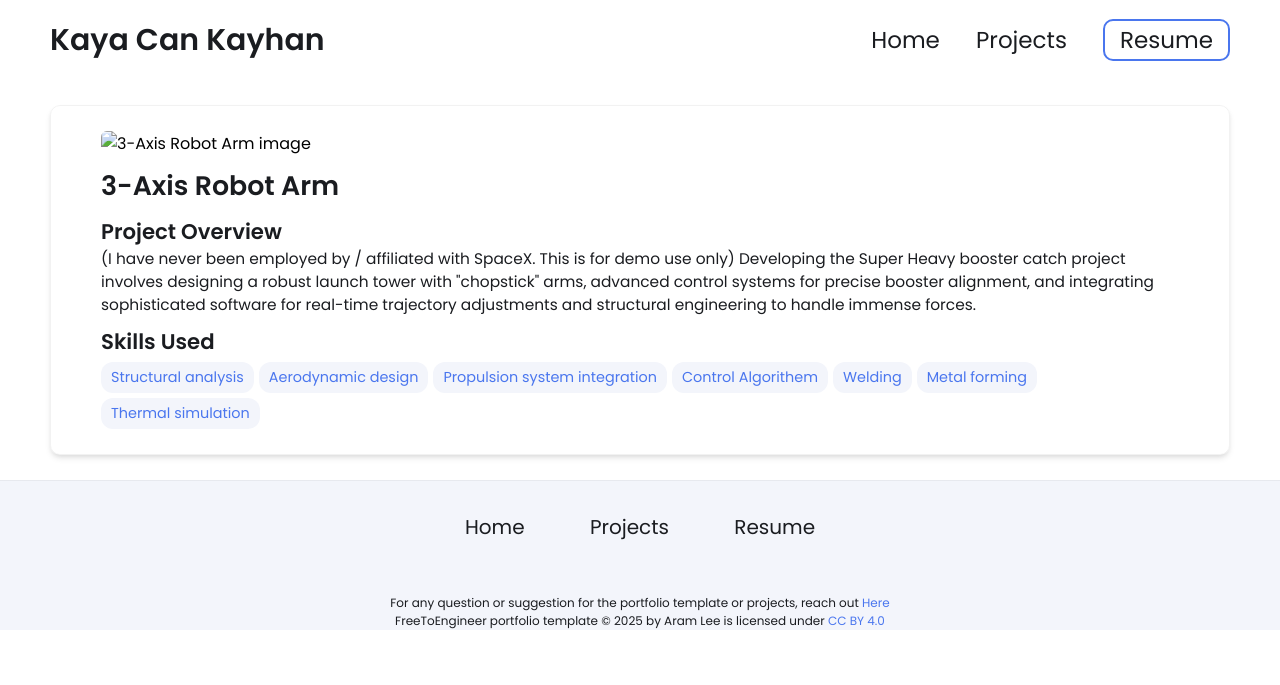
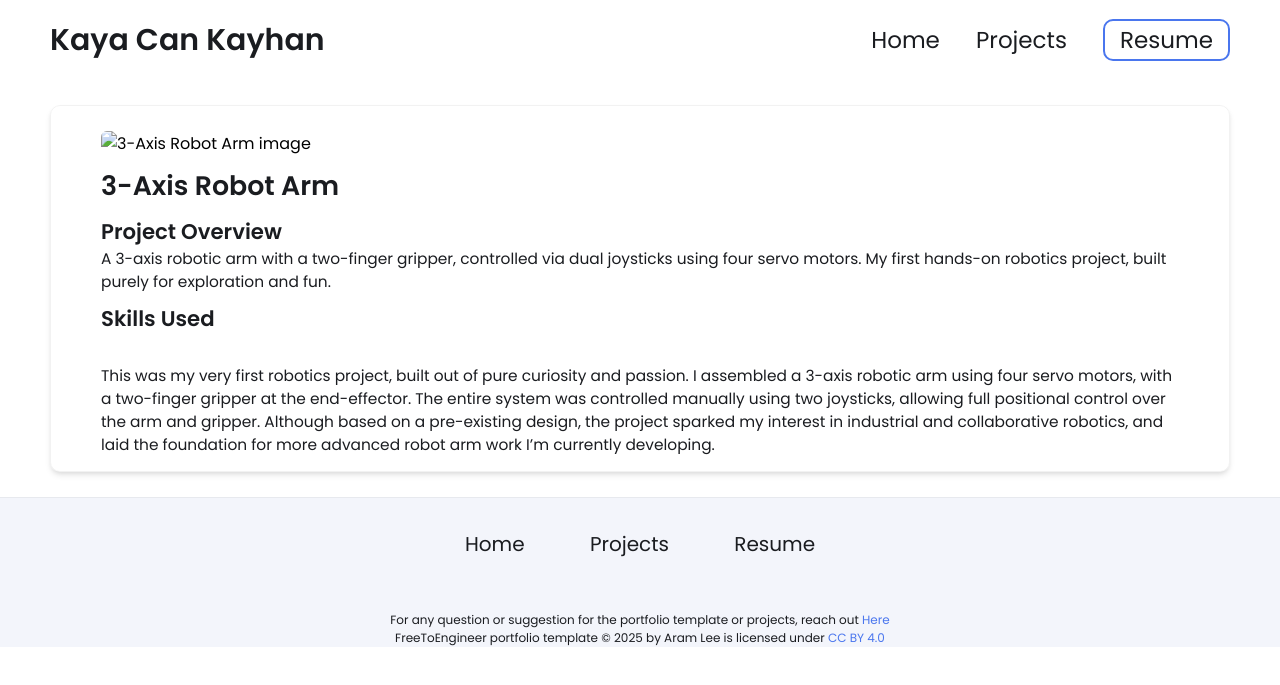
Before and after one commit to KayaUK/Kayauk.github.io, a Jekyll site: the page built from _projects/4-axis Robot Arm/index.md, in a window 1280 px wide. Shown: the top 685 px of the page. Built offline with Jekyll 4.4.1, drawn with Linux system fonts in a browser that asks for light colours.

Commit message:
Update index.md

```diff
--- a/_projects/4-axis Robot Arm/index.md
+++ b/_projects/4-axis Robot Arm/index.md
@@ -1,16 +1,9 @@
 ---
 layout: post
 title: 3-Axis Robot Arm
-description:  (I have never been employed by / affiliated with SpaceX. This is for demo use only)
-    Developing the Super Heavy booster catch project involves designing a robust launch tower with "chopstick" arms, advanced control systems for precise booster alignment, and integrating sophisticated software for real-time trajectory adjustments and structural engineering to handle immense forces.
-skills:
-  - Structural analysis
-  - Aerodynamic design
-  - Propulsion system integration
-  - Control Algorithem
-  - Welding
-  - Metal forming
-  - Thermal simulation
+description:  A 3-axis robotic arm with a two-finger gripper, controlled via dual joysticks using four servo motors. My first hands-on robotics project, built purely for exploration and fun.
 
 main-image: /project2.jpg
 ---
+
+This was my very first robotics project, built out of pure curiosity and passion. I assembled a 3-axis robotic arm using four servo motors, with a two-finger gripper at the end-effector. The entire system was controlled manually using two joysticks, allowing full positional control over the arm and gripper. Although based on a pre-existing design, the project sparked my interest in industrial and collaborative robotics, and laid the foundation for more advanced robot arm work I'm currently developing.
```
